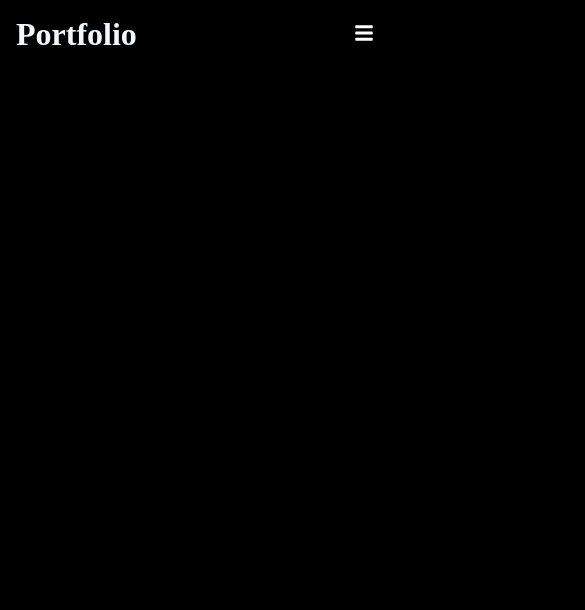
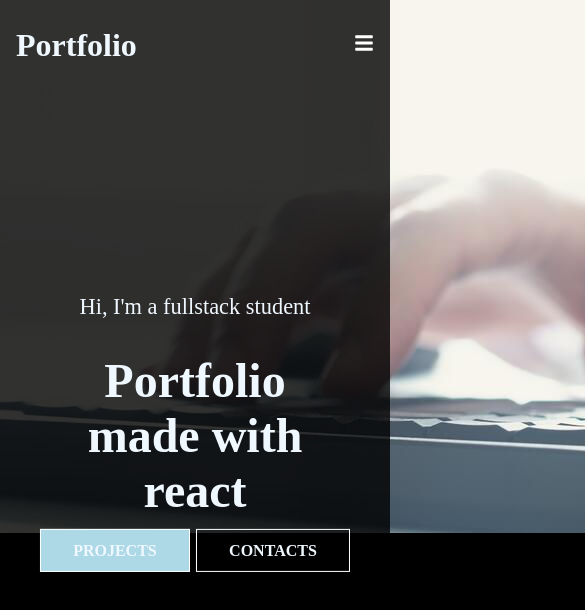
Before and after one commit to JorgeBesnierB/m20_ReactPortfolio, a React (Create React App) app in the folder my-portfolio/: page / in a window 390 px wide. Shown: the top 610 px of the page, 585 px wide, since content can reach past the window. Built offline with nearby package versions, Linux system fonts and the light colour scheme.

Commit message:
responsive nav bar, and main page with images and titles

```diff
--- /dev/null
+++ b/my-portfolio/src/components/HeroImg.js
@@ -0,0 +1,28 @@
+import "./HeroImgStyles.css";
+
+import React from 'react'
+
+import IntroImg from "../assets/hero1.webp"
+
+import {Link} from "react-router-dom";
+
+
+const HeroImg = () => {
+  return (
+    <div className="hero">
+        <div className="mask">
+            <img className="into-img" src={IntroImg} alt = 'IntroImg'/>
+        </div>
+        <div className="content">
+            <p>Hi, I'm a fullstack student</p>
+            <h1>Portfolio made with react</h1>
+            <div>
+                <Link to = "/project" className="btn">Projects</Link>
+                <Link to = "/contact" className="btn btn-light">Contacts</Link>
+            </div>
+        </div>
+    </div>
+  )
+}
+
+export default HeroImg
--- /dev/null
+++ b/my-portfolio/src/components/HeroImgStyles.css
@@ -0,0 +1,60 @@
+.mask {
+    width: 100%;
+    height: 100vh;
+    position: relative;
+}
+
+into-img{
+    width: 100%;
+    height: 100%;
+    background-size: fill;
+    background-position: center;
+    object-fit:fill;
+}
+
+.mask::after{
+    content: "";
+    width: 100%;
+    height: 100%;
+    position: absolute;
+    top: 0;
+    left: 0;
+    background-color: black;
+    opacity: 0.8;
+}
+
+.hero{
+    height: 100%;
+    width: 100%;
+}
+
+.hero .content{
+    position: absolute;
+    transform: translate(-50%, -50%);
+    top: 50%;
+    left: 50%;
+    text-align: center;
+}
+
+.hero .content h1{
+    font-size: 4rem;
+    padding: 0.6rem 0.6rem 1.5rem;
+}
+
+.hero .content p{
+    font-size: 1rem;
+    padding: 0.6rem 0 1.5rem;
+}
+
+.content .btn{
+    margin: 1rem 0.2rem;
+}
+@media screen and (max-width:640px){
+    .hero .content h1{
+        font-size: 3rem;
+    }
+
+    .hero .content p{
+        font-size: 1.4rem;
+    }
+}
--- a/my-portfolio/src/components/Navbar.js
+++ b/my-portfolio/src/components/Navbar.js
@@ -11,8 +11,19 @@
   const [click, setClick] = useState (false);
   const handleClick = () => setClick (!click);
 
+  const[color, setColor] = useState(false);
+  const changeColor = () => {
+    if(window.scrollY >=1){
+      setColor(true)
+    }
+    else{
+      setColor(false)
+    }
+  }
+  window.addEventListener("scroll", changeColor);
+
   return (
-    <div className="header">
+    <div className= {color ? "header header-bg" : "header"}>
         <Link to="/">
             <h1>Portfolio</h1>
         </Link>
--- a/my-portfolio/src/components/NavbarStyle.css
+++ b/my-portfolio/src/components/NavbarStyle.css
@@ -3,8 +3,15 @@
     justify-content: space-between;
     align-items: center;
     padding: 1rem  ;
+    position: fixed;
+    width: 100%;
+    height: 90px;
+    z-index: 10;
 }
-
+.header-bg{
+    background-color: rgba(0, 0, 0, 0.9);
+    transition: 0.5s;
+}
 .nav-menu{
     display:flex;
 }
@@ -22,7 +29,7 @@
     display: none;
 }
 
-@media screen and (max-width:2040px){
+@media screen and (max-width:640px){
     .nav-menu{
         flex-direction: column;
         justify-content: center;
@@ -38,7 +45,7 @@
     }
 
     .nav-menu.active{
-        left: 0;
+        left: 100;
     }
 
     .nav-menu li{
--- a/my-portfolio/src/index.css
+++ b/my-portfolio/src/index.css
@@ -33,7 +33,7 @@
 }
 
 .btn:hover{
-  background: grey;
-  color: #fff;
+  background: yellow;
+  color: black;
   transition: 0.3s;
 }
--- a/my-portfolio/src/routes/Home.js
+++ b/my-portfolio/src/routes/Home.js
@@ -1,11 +1,14 @@
 import React from 'react'
 import Navbar from '../components/Navbar'
+import HeroImg from '../components/HeroImg'
 
 const Home = () => {
   return (
     <div>
       <Navbar/>
+      <HeroImg/>
     </div>
+
   )
 }
 
```
Also changed, not shown: my-portfolio/src/assets/hero1.webp (added).
